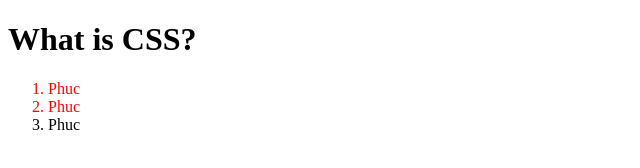
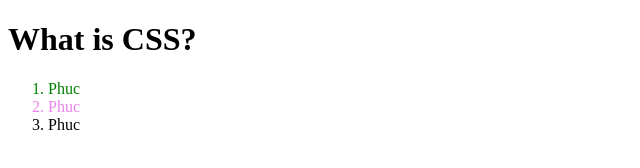
Before and after one commit to NHACTAOHOCBAI/HTML_CSS_F8, a plain HTML site: page F8_shop/index.html in a window 1280 px wide. Shown: the full height of the page, 0-640 px from the left. Drawn offline with Linux system fonts and the light colour scheme.

Commit message:
video 12 css variables

```diff
--- a/F8_shop/index.html
+++ b/F8_shop/index.html
@@ -17,7 +17,7 @@
     <h1>What is CSS?</h1>
     <ol>
         <li id="heading1">Phuc</li>
-        <li class="headingClass">Phuc</li>
+        <li id="heading2">Phuc</li>
         <li>Phuc</li>
     </ol>
 </body>
--- a/F8_shop/main.css
+++ b/F8_shop/main.css
@@ -1,9 +1,12 @@
- #heading1 {
-     color: red;
-     font-size: 40;
- }
+:root {
+    --text-color: violet;
+}
 
- .headingClass {
-     color: red;
-     font-size: 40;
- }
+#heading1 {
+    --text-color: green;
+    color: var(--text-color);
+}
+
+#heading2 {
+    color: var(--text-color);
+}
```
